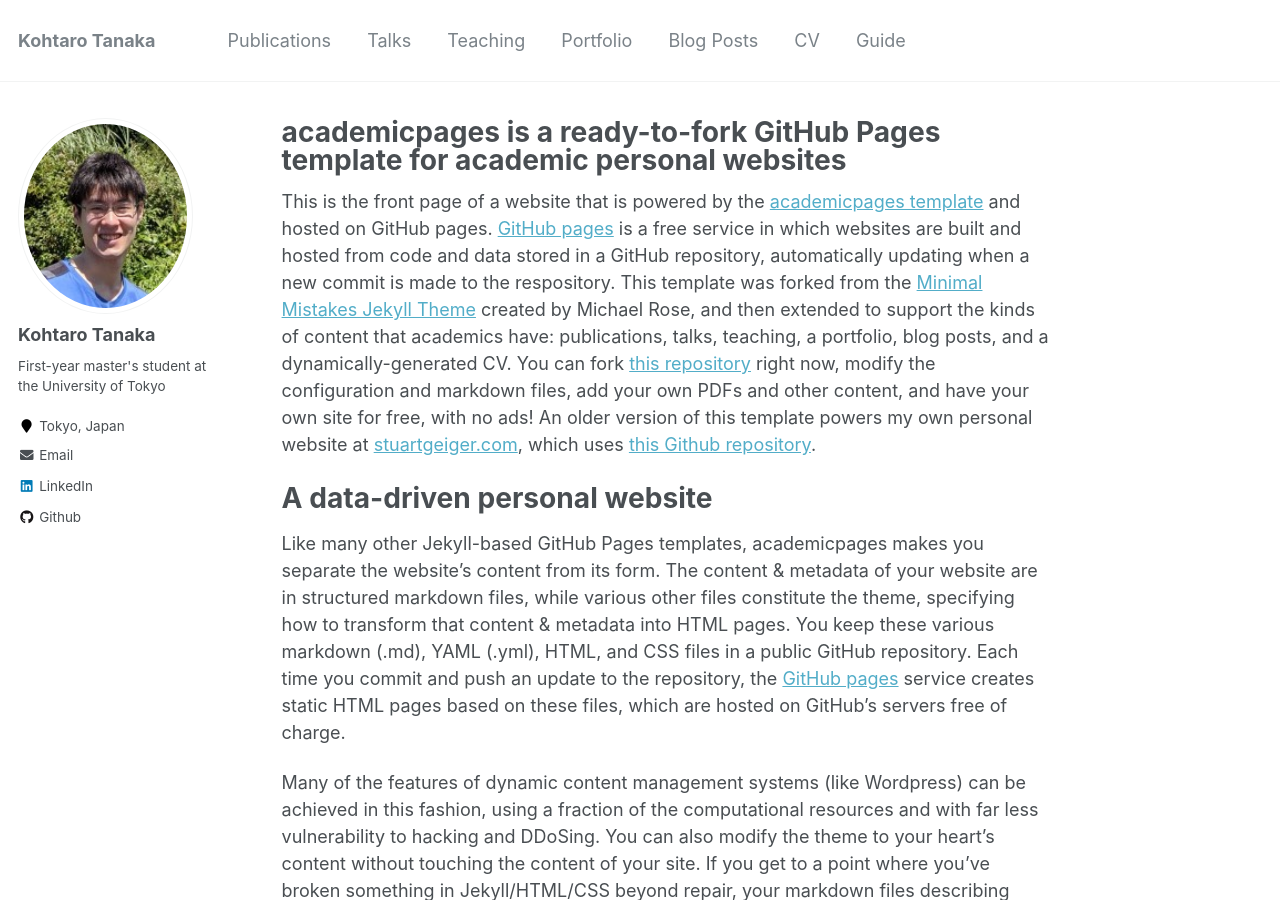
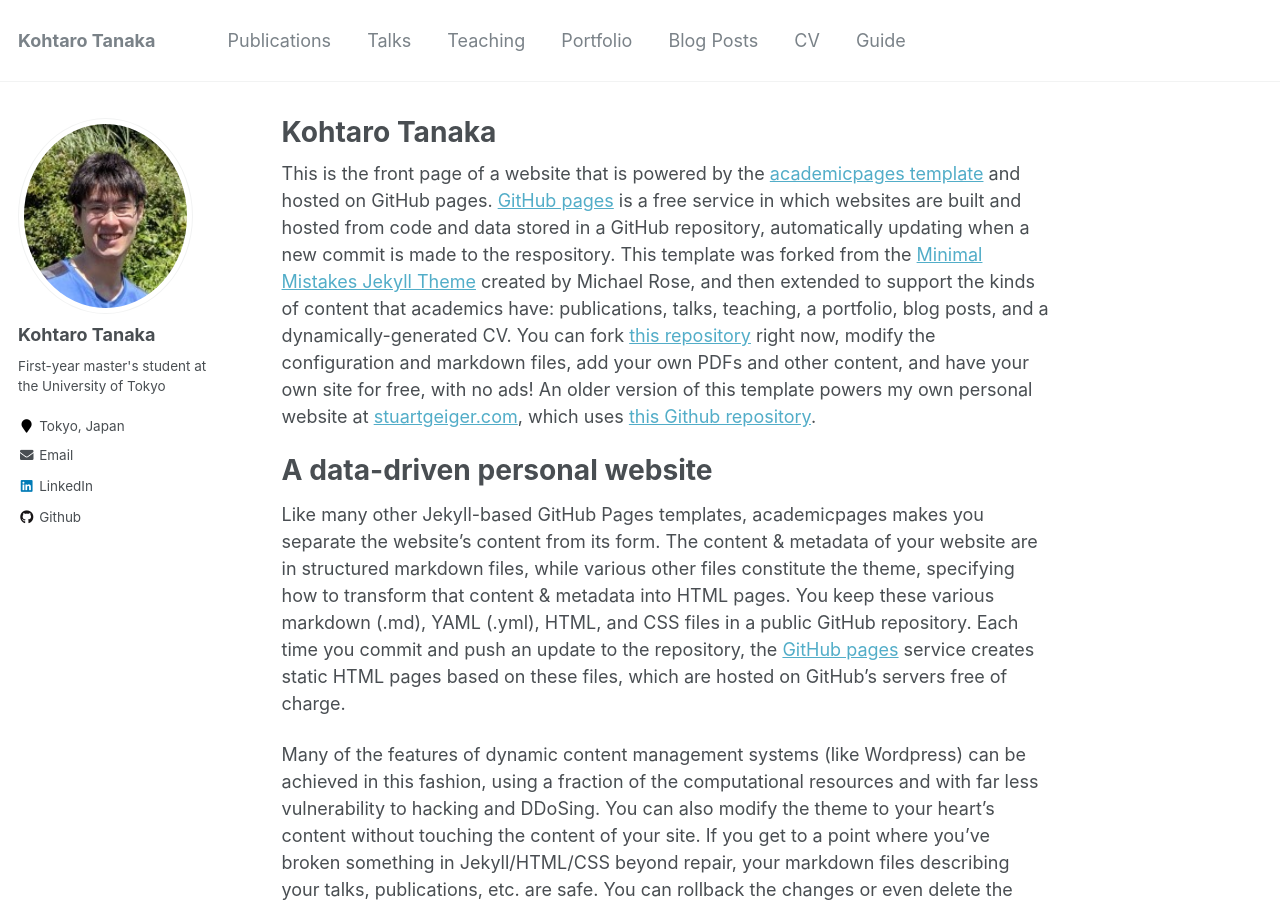
Before and after one commit to kohtaro246/kohtaro246.github.io, a Jekyll site: the page built from _pages/about.md, in a window 1280 px wide and 900 px high. Built offline with Jekyll 4.4.1, drawn with Linux system fonts in a browser that asks for light colours.

Commit message:
Update about.md

```diff
--- a/_pages/about.md
+++ b/_pages/about.md
@@ -1,6 +1,6 @@
 ---
 permalink: /
-title: "academicpages is a ready-to-fork GitHub Pages template for academic personal websites"
+title: "Kohtaro Tanaka"
 excerpt: "About me"
 author_profile: true
 redirect_from:
```
